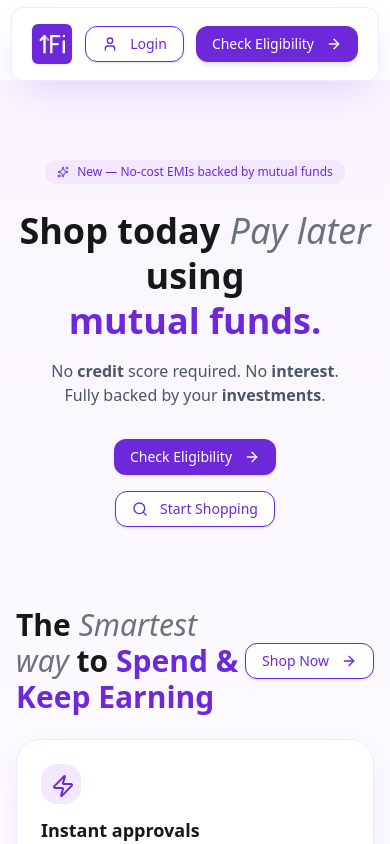
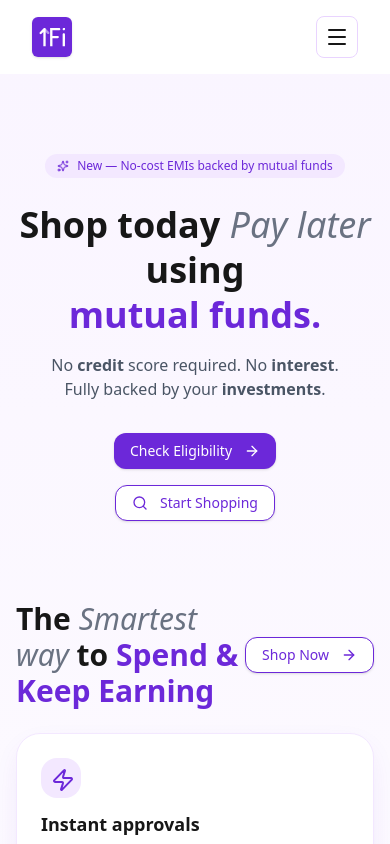
Before and after one commit to igaurav13/lms-1fi, a Next.js app: page / in a window 390 px wide. Shown: the top 844 px of the page. Built offline with nearby package versions, Linux system fonts and the light colour scheme.

Commit message:
redesign navbar

```diff
--- a/src/components/navbar.jsx
+++ b/src/components/navbar.jsx
@@ -1,11 +1,14 @@
-'use client'
-import React from "react";
+"use client";
+
+import React, { useEffect, useState } from "react";
 import { Button } from "./ui/button";
-import { ArrowRight, User } from "lucide-react";
+import { ArrowRight, User, Menu, X } from "lucide-react";
 import { usePathname } from "next/navigation";
+import { motion, AnimatePresence } from "framer-motion";
 
 function Navbar() {
   const pathname = usePathname();
+
   const navItems = [
     { label: "Loan Applications", href: "/loan-applications" },
     { label: "Loan Products", href: "/loan-products" },
@@ -13,21 +16,83 @@ function Navbar() {
     { label: "Create Application", href: "/create-application" },
   ];
 
+  const isActive = (href) =>
+    pathname === href || pathname.startsWith(href + "/");
 
-  const isActive = (href) => {
-    // exact match OR sub-route match
-    return pathname === href || pathname.startsWith(href + "/");
+  // ------------------------
+  // Scroll based navbar state
+  // ------------------------
+  const [isTop, setIsTop] = useState(true);
+  const [showFloating, setShowFloating] = useState(false);
+  const [lastScrollY, setLastScrollY] = useState(0);
+
+  useEffect(() => {
+    const handleScroll = () => {
+      const current = window.scrollY;
+
+      // At very top — full width hero navbar
+      setIsTop(current <= 10);
+
+      // When user scrolls UP → show floating navbar
+      if (current < lastScrollY) {
+        setShowFloating(true);
+      }
+      // When scrolling DOWN → hide floating navbar feel
+      else if (current > 80) {
+        setShowFloating(true);
+      }
+
+      setLastScrollY(current);
     };
+
+    window.addEventListener("scroll", handleScroll);
+    return () => window.removeEventListener("scroll", handleScroll);
+  }, [lastScrollY]);
+
+  // ------------------------
+  // Mobile menu toggle
+  // ------------------------
+// Mobile Menu Toggle
+const [open, setOpen] = useState(false);
+
+// Disable background scroll when menu is open
+useEffect(() => {
+  if (open) document.body.style.overflow = "hidden";
+  else document.body.style.overflow = "";
+}, [open]);
 
   return (
     <header className="sticky top-0 z-50">
-      <div className="max-w-7xl mx-auto px-3 pt-2">
-        {/* floating glass navbar card */}
-        <div className="rounded-xl  bg-white/90 backdrop-blur-xl shadow-[0_16px_40px_-10px_rgba(99,42,217,0.18)] ring-1 ring-purple-100">
+
+      {/* Animated wrapper */}
+      <motion.div
+        animate={{
+          paddingTop: isTop ? 0 : 8,
+          paddingBottom: isTop ? 0 : 0,
+        }}
+        transition={{ duration: 0.25, ease: "easeOut" }}
+        className="mx-auto"
+      >
+        <div className="max-w-7xl mx-auto px-3">
+
+          {/* Floating Glass Navbar Card */}
+          <motion.div
+            animate={{
+              borderRadius: isTop ? 0 : 16,
+              marginTop: isTop ? 0 : 8,
+              scale: isTop ? 1 : 0.99,
+            }}
+            transition={{ duration: 0.25 }}
+            className={
+              isTop
+                ? "bg-white/80 backdrop-blur-xl shadow-none"
+                : "bg-white/90 backdrop-blur-xl shadow-[0_16px_40px_-10px_rgba(99,42,217,0.18)] ring-1 ring-purple-100"
+            }
+          >
             <div className="flex items-center justify-between px-5 py-4">
 
-            {/* logo + navigation */}
-            <div className="flex items-center gap-8">
+              {/* logo */}
+              <div className="flex items-center gap-3">
                 <a href="/">
                   <img
                     src="/1fi.svg"
@@ -35,28 +100,26 @@ function Navbar() {
                   />
                 </a>
               </div>
-            <div>
+
+              {/* Desktop Nav */}
               <nav className="hidden md:flex items-center gap-7 text-[15px] font-normal">
-                    {navItems.map(item => (
+                {navItems.map((item) => (
                   <a
                     key={item.href}
                     href={item.href}
                     className={
                       isActive(item.href)
-                                ? "text-[#6c28d9]"
+                        ? "text-[#6c28d9] font-medium"
                         : "text-gray-700 hover:text-[#6c28d9] transition"
                     }
-                            aria-current={isActive(item.href) ? "page" : undefined}
                   >
                     {item.label}
                   </a>
-
                 ))}
               </nav>
-            </div>
 
-            {/* actions */}
-            <div className="flex items-center gap-3">
+              {/* Actions */}
+              <div className="hidden md:flex items-center gap-3">
                 <Button
                   variant="outline"
                   className="rounded-xl px-4 py-2 border-[#6c28d9] text-[#6c28d9] hover:bg-purple-50"
@@ -70,9 +133,87 @@ function Navbar() {
                 </Button>
               </div>
 
+              {/* Mobile Menu Button */}
+              <button
+                className="md:hidden p-2 rounded-lg border border-purple-200"
+                onClick={() => setOpen(!open)}
+              >
+                {open ? <X /> : <Menu />}
+              </button>
             </div>
+          </motion.div>
         </div>
+      </motion.div>
+
+
+      {/* Mobile Drawer Menu */}
+       <AnimatePresence>
+        {open && (
+          <motion.div
+            initial={{ opacity: 0 }}
+            animate={{ opacity: 1 }}
+            exit={{ opacity: 0 }}
+            transition={{ duration: 0.25 }}
+            className="fixed inset-0 z-60 bg-white/95 backdrop-blur-xl"
+          >
+            {/* Close */}
+            <div className="flex justify-between px-5 py-4">
+              <div className="flex items-left">
+                  <img src="/1fi.svg" alt="logo" width={40} height={40} className="rounded-md" />
               </div>
+
+              <button
+                onClick={() => setOpen(false)}
+                className="p-2 rounded-xl border border-purple-200"
+              >
+                <X />
+              </button>
+            </div>
+
+            {/* Menu Content */}
+            <motion.div
+              initial={{ y: 30, opacity: 0 }}
+              animate={{ y: 0, opacity: 1 }}
+              exit={{ y: 20, opacity: 0 }}
+              transition={{ duration: 0.25 }}
+              className="flex flex-col items-left justify-center gap-6 px-6 pt-4"
+            >
+
+              {navItems.map((item, i) => (
+                <motion.a
+                  key={item.href}
+                  href={item.href}
+                  onClick={() => setOpen(false)}
+                  initial={{ opacity: 0, y: 10 }}
+                  animate={{ opacity: 1, y: 0 }}
+                  transition={{ delay: 0.05 * i }}
+                  className={
+                    isActive(item.href)
+                      ? "text-[#6c28d9] text-lg font-semibold"
+                      : "text-gray-700 text-lg"
+                  }
+                >
+                  {item.label}
+                </motion.a>
+              ))}
+
+              <div className="h-px w-32 bg-purple-200 my-2" />
+
+              <Button
+                variant="outline"
+                className="w-48 rounded-xl border-[#6c28d9] text-[#6c28d9]"
+              >
+                <User className="w-4 h-4 mr-1" /> Login
+              </Button>
+
+              <Button className="w-48 rounded-xl bg-[#6c28d9] text-white shadow-lg">
+                Check Eligibility
+                <ArrowRight className="w-4 h-4 ml-1" />
+              </Button>
+            </motion.div>
+          </motion.div>
+        )}
+      </AnimatePresence>
     </header>
   );
 }
```
Lines whose indentation alone changed are shown as unchanged.
